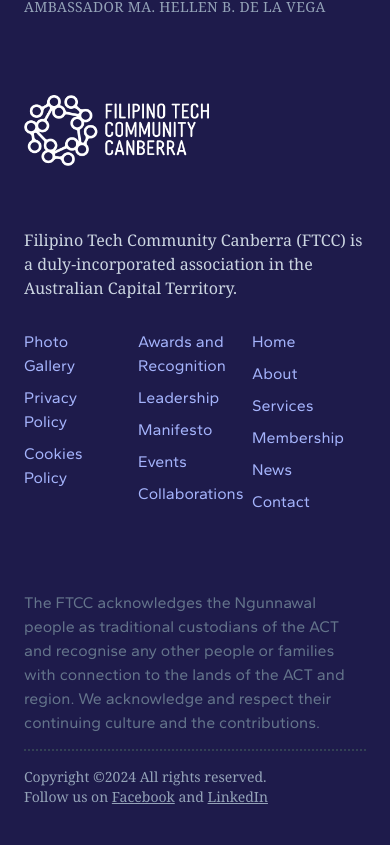
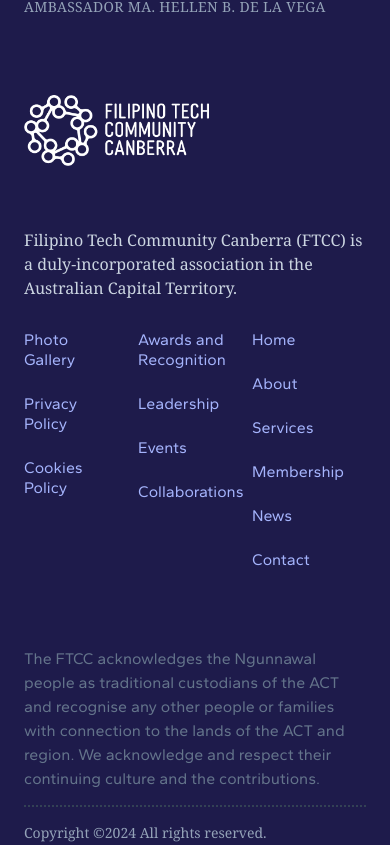
Before and after one commit to ftcc-devs/ftcc-next, a Next.js app: page /awards in a window 390 px wide. Shown: the part 1096-1941 px from the top of the page. Built offline with nearby package versions, Linux system fonts and the light colour scheme.

Commit message:
updated awards and recognition

```diff
--- a/src/app/awards/page.tsx
+++ b/src/app/awards/page.tsx
@@ -46,11 +46,10 @@
                 </div>
                 <div className='col-span-6 md:col-span-4'>
                   <p>This prestigious and exclusive award is presented to members with undeniable pioneering character and proven leadership skills.</p>
-                  <p>This year, this award goes to the following members:</p>
+                  <p>This year, the Pasimuno Award goes to the following members:</p>
                   <ul className='list-square pl-12 my-8'>
-                    <li>Full name of recepient</li>
-                    <li>Full name of recepient</li>
-                    <li>Full name of recepient</li>
+                    <li>Carrie Arvi Vito</li>
+                    <li>Michael Dailisan Calizo</li>
                   </ul>
                 </div>
               </div>
@@ -68,11 +67,13 @@
                 </div>
                 <div className='col-span-6 md:col-span-4'>
                   <p>This prestigious and exclusive award is presented to members with undeniable pioneering character and proven leadership skills.</p>
-                  <p>This year, this award goes to the following members:</p>
+                  <p>This year, the following members were awarded the FTCC Techie Award:</p>
                   <ul className='list-square pl-12 my-8'>
-                    <li>Full name of recepient</li>
-                    <li>Full name of recepient</li>
-                    <li>Full name of recepient</li>
+                    <li>Louis Abasta</li>
+                    <li>Regina Macalandag</li>
+                    <li>Ryan Macalandag</li>
+                    <li>Ahira Martin</li>
+                    <li>Bryan Pajarito</li>
                   </ul>
                 </div>
               </div>
--- a/src/app/manifesto/page.tsx
+++ b/src/app/manifesto/page.tsx
@@ -29,9 +29,9 @@
       {/* <PageHeader title='Manifesto' /> */}
 
       {/* Slide 01 */}
-      <div id='slide-01' className='w-full min-h-screen h-full flex flex-col justify-center items-center bg-orange-50 relative p-12'>
+      <div id='slide-01' className='w-full min-h-[100dvh] h-full flex flex-col justify-center items-center bg-orange-50 relative p-12'>
 
-        <div className='text-6xl md:text-8xl tracking-tighter italic'>
+        <div className='text-6xl md:text-8xl tracking-tighter italic dark:text-slate-800'>
           This is the way
         </div>
 
@@ -43,7 +43,7 @@
 
       </div>
       {/* Slide 02 */}
-      <div id='slide-02' className='w-full h-full min-h-screen flex flex-col justify-center items-center bg-slate-800 relative p-12'>
+      <div id='slide-02' className='w-full h-full min-h-[100dvh] flex flex-col justify-center items-center bg-slate-800 relative p-12'>
 
           <div className="w-full h-full grid grid-cols-12 place-content-center gap-8">
             <Image
@@ -62,7 +62,7 @@
         </div>
       </div>
       {/* Slide 03 */}
-      <div id='slide-03' className='w-full h-full min-h-screen flex flex-col justify-center items-center bg-orange-50 relative'>
+      <div id='slide-03' className='w-full h-full min-h-[100dvh] flex flex-col justify-center items-center bg-orange-50 relative'>
 
           <div className="w-full grid grid-cols-12 place-content-center gap-8 px-32">
             <Image
@@ -84,7 +84,7 @@
         </div>
       </div>
       {/* Slide 04 */}
-      <div id='slide-04' className='w-full min-h-screen flex flex-col justify-center items-center bg-orange-100 relative'>
+      <div id='slide-04' className='w-full min-h-[100dvh] flex flex-col justify-center items-center bg-orange-100 relative'>
 
           <div className="md:w-[4/5] h-full grid grid-cols-12 place-content-center gap-4 p-12">
             <div className='col-span-12 md:col-span-4 px-12 flex flex-col gap-4 md:gap-12 justify-center items-center'>
@@ -135,7 +135,7 @@
         </div>
       </div>
       {/* Slide 05 */}
-      <div id='slide-05' className='w-full h-full min-h-screen flex flex-col justify-center items-center bg-indigo-900 relative'>
+      <div id='slide-05' className='w-full h-full min-h-[100dvh] flex flex-col justify-center items-center bg-indigo-900 relative'>
 
           <div className="w-full grid grid-cols-12 place-content-center gap-8 px-32">
             <Image
@@ -158,7 +158,7 @@
         </div>
       </div>
       {/* Slide 06 */}
-      <div id='slide-06' className='w-full min-h-screen h-full flex flex-col gap-20 justify-center items-center bg-indigo-700 relative p-12'>
+      <div id='slide-06' className='w-full min-h-[100dvh] h-full flex flex-col gap-20 justify-center items-center bg-indigo-700 relative p-12'>
 
         <Image
           src={logofullreverse}
--- a/src/app/parts/Footer.tsx
+++ b/src/app/parts/Footer.tsx
@@ -36,21 +36,20 @@
             </div>
           </div>
 
-          <div className="flex flex-col gap-2 text-indigo-300 text-base font-heading md:text-right">
+          <div className="flex flex-col gap-6 text-indigo-300 text-base font-heading md:text-right *:leading-tight">
             <a href="/photos" className='hover:text-indigo-100'>Photo Gallery</a>
             <a href="/policies/privacypolicy" className='hover:text-indigo-100'>Privacy Policy</a>
             <a href="/policies/cookiepolicy" className='hover:text-indigo-100'>Cookies Policy</a>
           </div>
 
-          <div className="flex flex-col gap-2 text-indigo-300 text-base font-heading md:text-right">
+          <div className="flex flex-col gap-6 text-indigo-300 text-base font-heading md:text-right *:leading-tight">
             <a href="/awards" className='hover:text-indigo-100'>Awards and Recognition</a>
             <a href="/leadership" className='hover:text-indigo-100'>Leadership</a>
-            <a href="/manifesto" className='hover:text-indigo-100'>Manifesto</a>
             <a href="https://www.facebook.com/filotechcanberra/events" target='_blank' className='hover:text-indigo-100'>Events</a>
             <a href="https://github.com/ftcc-devs" target='_blank' className='hover:text-indigo-100'>Collaborations</a>
           </div>
 
-          <div className="flex flex-col gap-2 text-indigo-300 text-base font-heading md:text-right">
+          <div className="flex flex-col gap-6 text-indigo-300 text-base font-heading md:text-right *:leading-tight">
             <a href="/" className='hover:text-indigo-100'>Home</a>
             <a href="/about" className='hover:text-indigo-100'>About</a>
             <a href="/services" className='hover:text-indigo-100'>Services</a>
```
